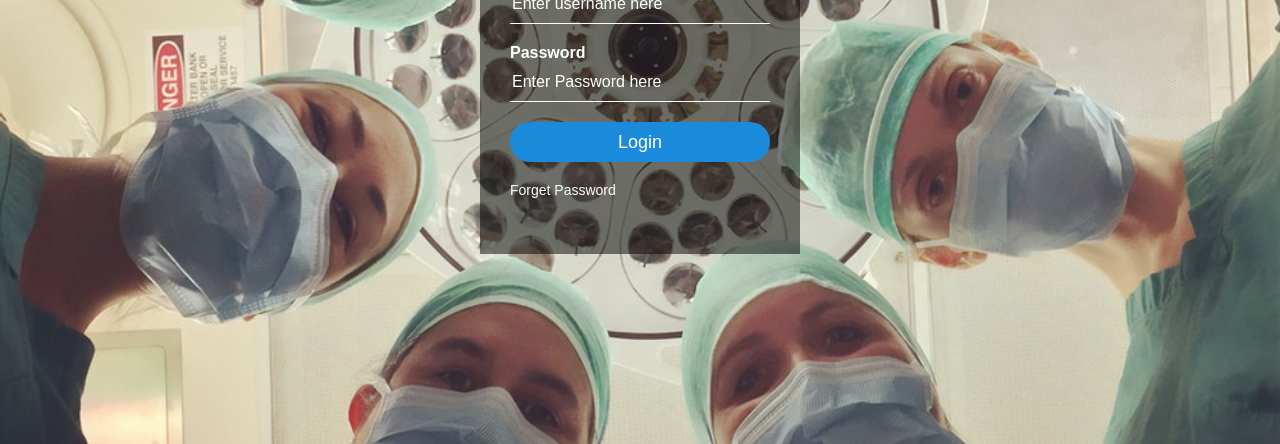
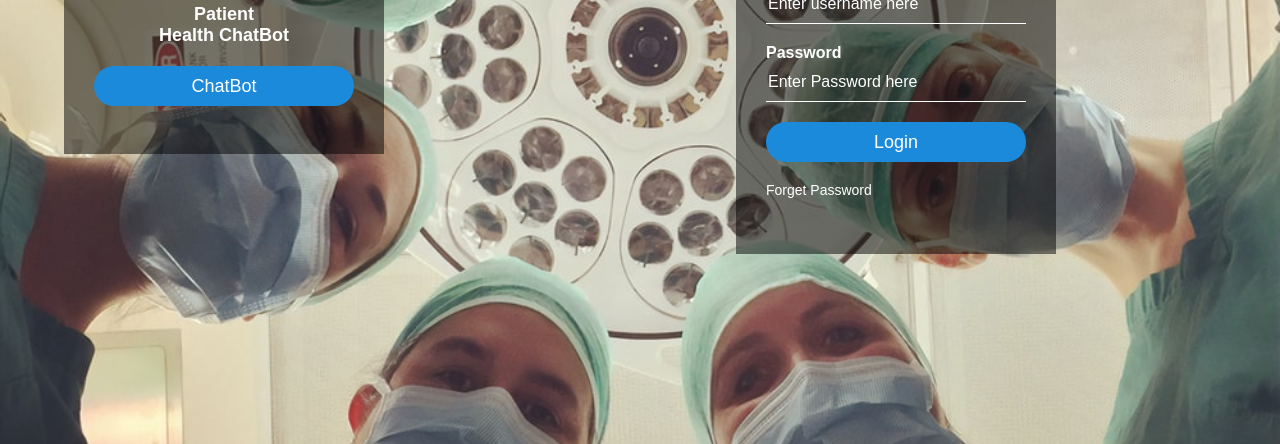
Before and after one commit to thoratamey/HMS-With-Chat-Bot, a plain HTML site: page static/login.html in a window 1280 px wide. Shown: the part 356-800 px from the top of the page. Drawn offline with Linux system fonts and the light colour scheme.

Commit message:
Add files via upload

```diff
--- a/static/login.html
+++ b/static/login.html
@@ -44,7 +44,34 @@
         <a href="#">Forget Password</a>
 
     </form>
+<div class="chatbot">
 
+<img src="logo.png" alt="Logo" class="avatar">
+    <h1>Patient<br>Health ChatBot</h1>
+    <form action="#" method="post">
+        <a href="#">
+            <input type="button" name="button" value="ChatBot">
+            <style>
+            input[type="button"]
+            {
+            border: none;
+            outline: none;
+            height: 40px;
+            font-size: 18px;
+            border-radius: 20px;
+            color: #fff;
+            background: #1c8adb;
+            }
+            input[type=button]:hover
+            {
+            cursor: pointer;
+            background: #39dc79;
+            color: #000;
+            }
+            </style>
+        </a>
+
+    </form>
 </div>
 
 
--- a/static/style.css
+++ b/static/style.css
@@ -15,7 +15,21 @@ height: 420px;
 background: rgba(0, 0, 0, 0.5);
 color: #fff;
 top: 50%;
-left: 50%;
+left: 70%;
+position: absolute;
+transform: translate(-50%,-50%);
+box-sizing: border-box;
+padding: 70px 30px;
+
+}
+
+.chatbot{
+width: 320px;
+height: 220px;
+background: rgba(0, 0, 0, 0.5);
+color: #fff;
+top: 50%;
+right: 160%;
 position: absolute;
 transform: translate(-50%,-50%);
 box-sizing: border-box;
```
Also changed, not shown: static/index.html (+1 -1 lines).
